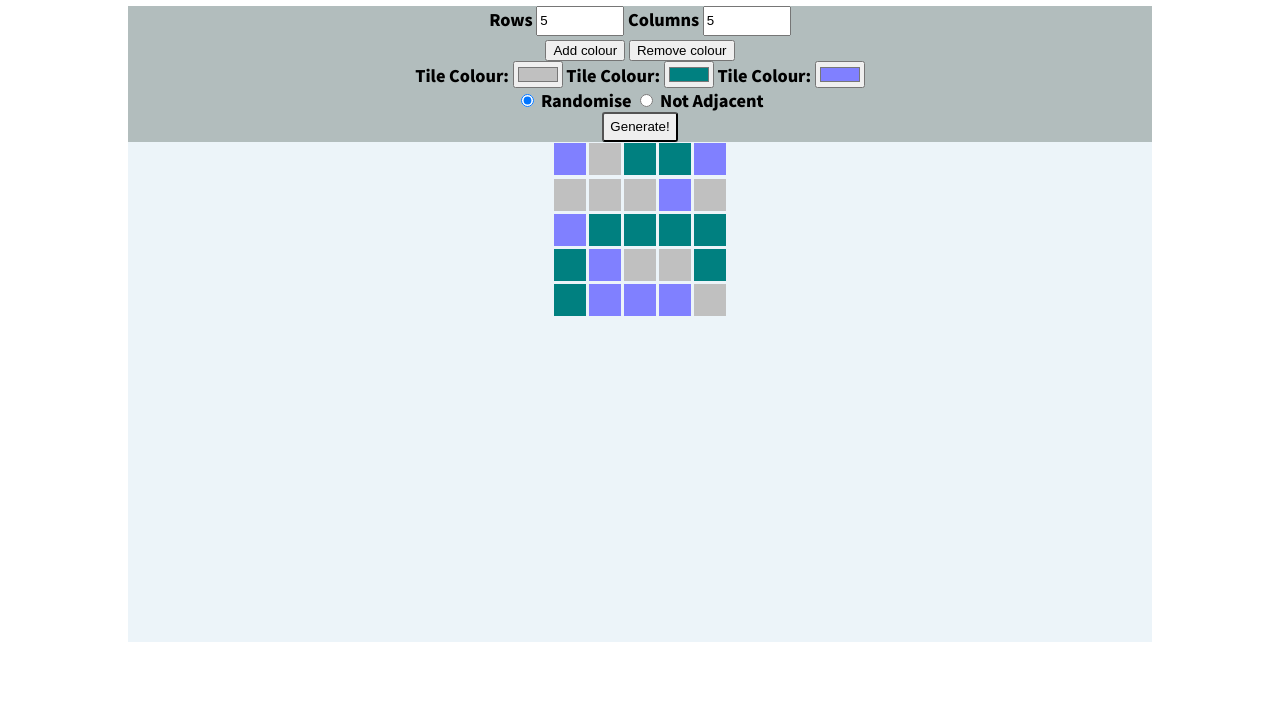
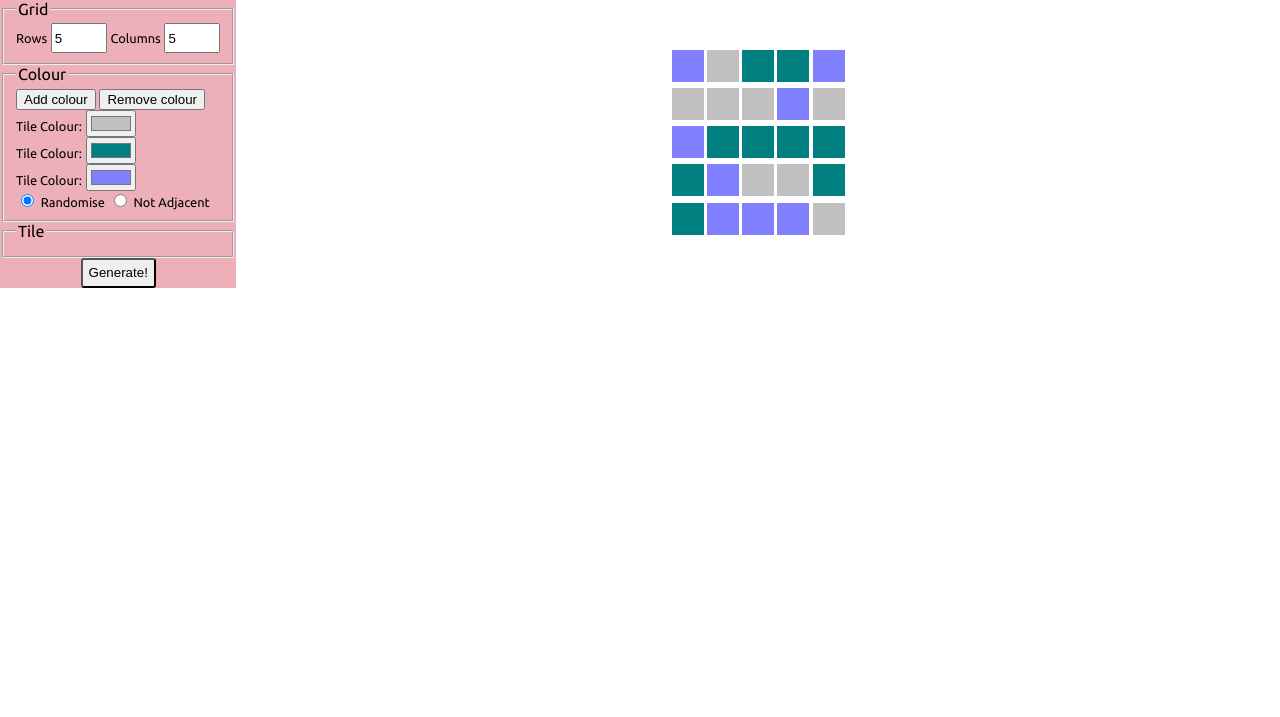
Before and after one commit to mhtien/tile-generator, a plain HTML site: page index.html in a window 1280 px wide. Shown: the part 83-800 px from the top of the page. Drawn offline with Linux system fonts and the light colour scheme.

Commit message:
refactor code

```diff
--- a/index.html
+++ b/index.html
@@ -6,10 +6,7 @@
     <link rel="stylesheet" href="style.css" />
     <style id="style"></style>
     <title>Tile Pattern Generator</title>
-    <link
-      href="https://fonts.googleapis.com/css2?family=Noto+Sans+TC:wght@900&display=swap"
-      rel="stylesheet"
-    />
+    <link href="https://fonts.googleapis.com/css2?family=Arvo:wght@700&family=Ubuntu&display=swap" rel="stylesheet">
   </head>
 
   <body>
@@ -17,8 +14,10 @@
       <h1>Tile Pattern Generator</h1>
     </header>
     <main>
+      <section class="tile-generator__config">
         <form>
-        <div class="row-variable">
+          <fieldset class="tile-generator__config__grid">
+            <legend>Grid</legend>
             <label for="row-input">Rows</label>
             <input
               class="row-input"
@@ -27,8 +26,6 @@
               type="number"
               value="5"
             />
-        </div>
-        <div class="column-variable">
             <label for="column-input">Columns</label>
             <input
               class="column-input"
@@ -37,9 +34,13 @@
               type="number"
               value="5"
             />
-        </div>
-        <div class="add-remove-color-pickers-container">
-          <button class="add-color-btn" aria-label="add another colour picker">
+          </fieldset>
+          <fieldset class="tile-generator__config__color">
+            <legend>Colour</legend>
+            <button
+              class="add-color-btn"
+              aria-label="add another colour picker"
+            >
               Add colour
             </button>
             <button
@@ -48,7 +49,6 @@
             >
               Remove colour
             </button>
-        </div>
             <div class="color-picker-container">
               <div class="color-picker" oninput="showHexColor(event)">
                 <label>Tile Colour:</label>
@@ -98,9 +98,14 @@
               value="notadjacent"
             />
             <label for="not-adjacent">Not Adjacent</label>
-        <button class="generate-btn">Generate!</button>
+          </fieldset>
+          <fieldset class="tile-generator__config__tile">
+            <legend>Tile</legend>
+          </fieldset>
+          <input type="submit" value="Generate!" class="generate-btn" />
         </form>
-      <div class="tile-grid"></div>
+      </section>
+      <section class="tile-generator__grid"></section>
     </main>
     <footer></footer>
     <template>
--- a/script.js
+++ b/script.js
@@ -11,7 +11,7 @@ const addColorBtn = document.querySelector(".add-color-btn");
 const removeColorBtn = document.querySelector(".remove-color-btn");
 
 // targets tile grid div container
-let tileGrid = document.querySelector(".tile-grid");
+let tileGrid = document.querySelector(".tile-generator__grid");
 
 // targets types of generating grid
 let randomBtn = document.querySelector("#randomise");
--- a/style.css
+++ b/style.css
@@ -2,29 +2,46 @@
     border: green 1px solid;
 } */
 
+:root {
+  --color-1: #edafb8;
+  --color-2: #f7e1d7;
+  --color-3: #dedbd2;
+  --color-4: #b0c4b1;
+  --color-5: #4a5759;
+  --title-font: 'Arvo', serif;
+  --text-font: 'Ubuntu', sans-serif;
+}
+
 body {
   margin: 0;
-  font-family: "Noto Sans TC", sans-serif;
+  font-family: var(--text-font);
+}
+
+h1 {
+  font-family: var(--title-font);
   text-align: center;
-  max-width: 80%;
+}
+
+main {
+  display: flex;
+}
+
+.tile-generator__config {
+  background-color: var(--color-1);
+  margin-left: 0;
+}
+
+.tile-generator__grid {
   margin: auto;
 }
 
-h1 {
-  font-style: arial;
-}
-input[type="number"] {
-  width: 5rem;
-  height: 1.5rem;
+label {
+  font-size: 0.8rem;
 }
 
-form {
-  background-color: rgb(178, 189, 189);
-}
-
-.row-variable,
-.column-variable {
-  display: inline-block;
+input[type="number"] {
+  width: 3rem;
+  height: 1.5rem;
 }
 
 .add-color,
@@ -33,7 +50,7 @@ form {
 }
 
 .color-picker {
-  display: inline-block;
+  display: block;
 }
 
 .tile-grid {
```
Lines whose indentation alone changed are shown as unchanged.
